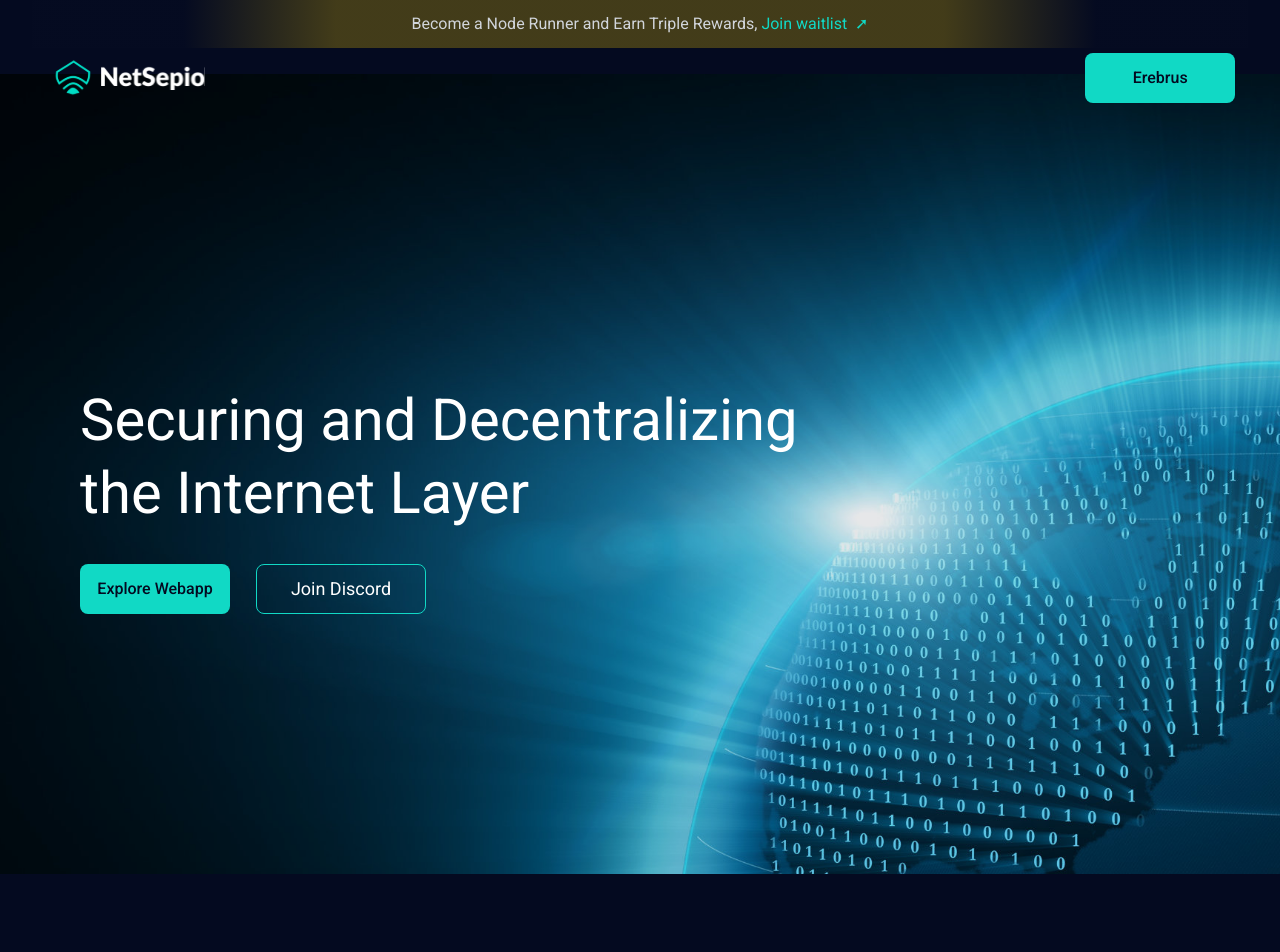
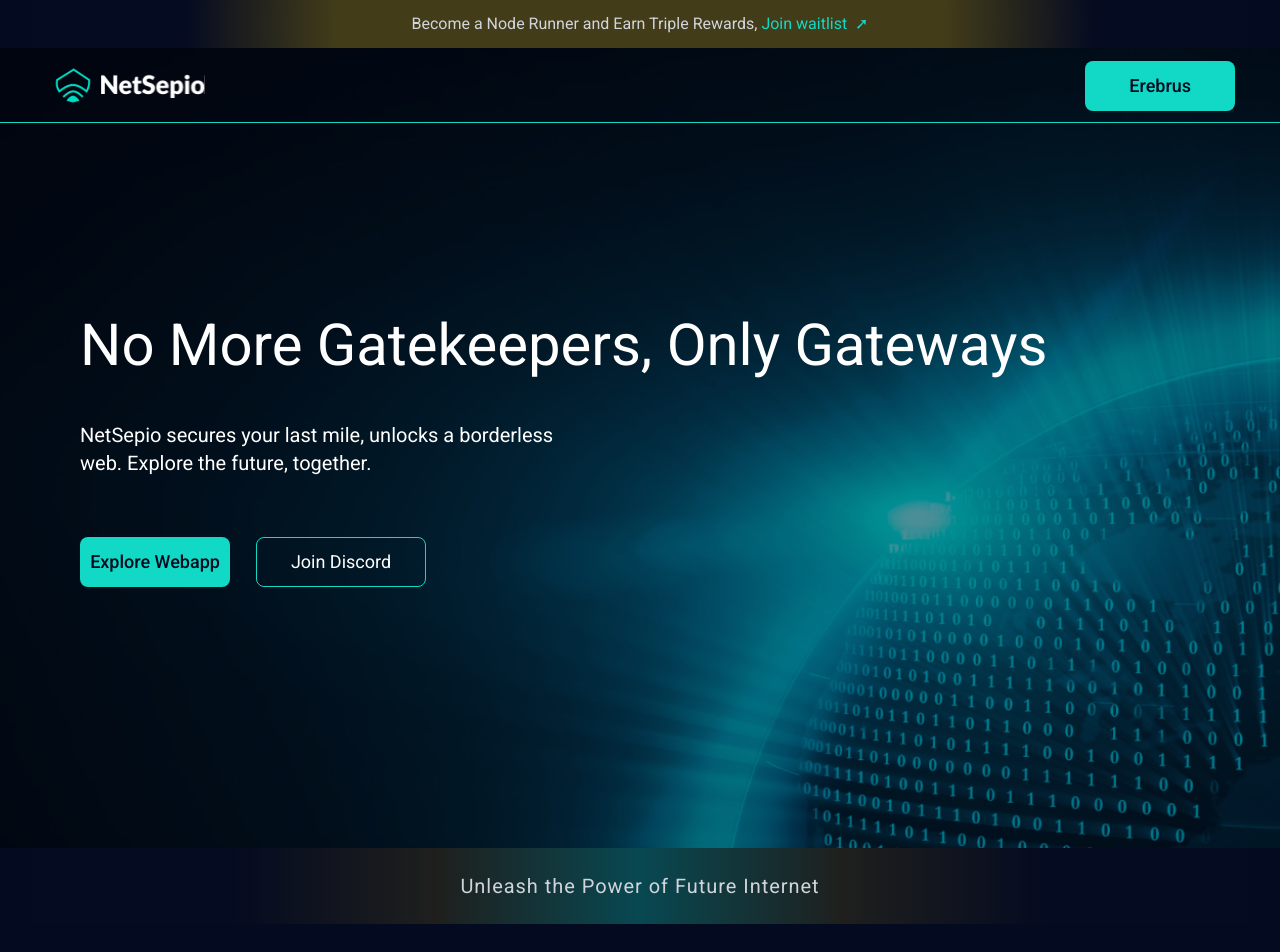
Before and after one commit to NetSepio/website, a Next.js app: page / in a window 1280 px wide. Shown: the top 952 px of the page. Built offline with nearby package versions, Linux system fonts and the light colour scheme.

Commit message:
hero section ui changes

```diff
--- a/src/components/CustomBtn.jsx
+++ b/src/components/CustomBtn.jsx
@@ -10,7 +10,7 @@ const CustomBtn = ({
   const { inter } = useFonts();
   return (
     <button
-      className={`rounded-lg  ${width} text-primary text-xs lg:text-[16px] z-50 font-medium active:scale-95 duration-100 hover:bg-opacity-7 hover:-translate-y-1    bg-cta h-[50px]`}
+      className={`rounded-lg  ${width} text-primary text-xs lg:text-[18px] z-50 font-medium active:scale-95 duration-100 hover:bg-opacity-7 hover:-translate-y-1    bg-cta h-[50px]`}
     >
       <Link
         target={!link.toLowerCase().includes("https") ? "_self" : "_blank"}
--- a/src/components/Hero.jsx
+++ b/src/components/Hero.jsx
@@ -8,20 +8,32 @@ import { motion } from "framer-motion";
 
 const Hero = () => {
   const { roboto } = useFonts();
+
+  const banner = {
+    backgroundImage:
+      "linear-gradient(to right, #050B21B2, #050B21B2, #B7990D26, #11D9C54D, #B7990D26, #050B21B2, #050B21B2)",
+      // "linear-gradient(to right, #050B214D 30%, #322F1C43 26.25%, #5E521739 22.5%, #11D9C54D 30%, #B7990D26 15%, #050B214D 30%)",
+    width: "95vw",
+  };
+
   return (
+    <>
     <div
       style={roboto.style}
-      className='w-full  overflow-hidden my-[0%] sm:my-[2%]  flex relative  pt-[4%] justify-between items-center bg-tranparent h-[60vh] sm:h-screen'
+      className='w-full  overflow-hidden flex relative justify-between items-center bg-tranparent h-[60vh] sm:h-screen'
     >
       {/* Conic Gradient */}
-      <div className='absolute top-0 bottom-0 w-full h-full bg-cover bg-[url(/images/herobg.jpeg)] opacity-10 sm:opacity-90 '></div>
+      <div className='absolute top-0 bottom-0 w-full h-full bg-cover bg-[url(/images/herobg.png)] opacity-10 sm:opacity-90 '></div>
 
       {/* Hero Text */}
       <div className='z-20 absolut lg:relative bottom-10 lg:bottom-0 mx-[80px]'>
-        <h3 className=' text-3xl lg:text-[58px] max-w-[100%] lg:max-w-[65%] leading-tight text-white'>
-          Securing and Decentralizing the Internet Layer
+        <h3 className=' text-3xl lg:text-[58px] max-w-[100%] leading-tight text-white'>
+        No More Gatekeepers, Only Gateways
         </h3>
-        <div className='flex items-center mt-[35px] gap-[26px]'>
+        <p className='text-lg lg:text-xl md:text-xl max-w-[100%] lg:max-w-[50%] leading-tight text-white mt-10'>
+          NetSepio secures your last mile, unlocks a borderless web.
+        Explore the future, together.</p>
+        <div className='flex items-center mt-[60px] gap-[26px]'>
           <CustomBtn link='https://app.netsepio.com' title={"Explore Webapp"} />
           <DarkBtn
             link='https://discordapp.com/invite/5uaFhNpRF6'
@@ -50,6 +62,16 @@ const Hero = () => {
         </div>
       </motion.div> */}
     </div>
+
+    <div className='items-center justify-between' style={{ letterSpacing: '0.06em' }}>
+          <div
+            style={banner}
+            className='py-6 text-xl text-gray-300 text-center'
+          >
+            Unleash the Power of Future Internet
+          </div>
+        </div>
+    </>
   );
 };
 
--- a/src/components/Navbar.jsx
+++ b/src/components/Navbar.jsx
@@ -6,7 +6,8 @@ import Link from "next/link";
 
 const Navbar = () => {
   return (
-    <div className='w-[93%]  mt-[50px] absolute z-20 flex items-center justify-between self-center'>
+    <div className='w-[100%] mt-[50px] absolute z-20 py-2' style={{borderBottom: '1px solid #11D9C5'}}>
+      <div className="w-[93%] flex items-center justify-between mx-auto">
       <Link href={"/"} className='flex items-center'>
         <Image src={"/images/logo.svg"} width={56} height={56} alt='Logo ' />
         <Image
@@ -20,6 +21,7 @@ const Navbar = () => {
         {/* <DarkBtn link={"https://sotreus.com"} title={"Sotreus"} /> */}
         <CustomBtn link='https://erebrus.io' title={"Erebrus"} />
       </div>
+      </div>
     </div>
   );
 };
```
Also changed, not shown: public/images/herobg.png (added).
